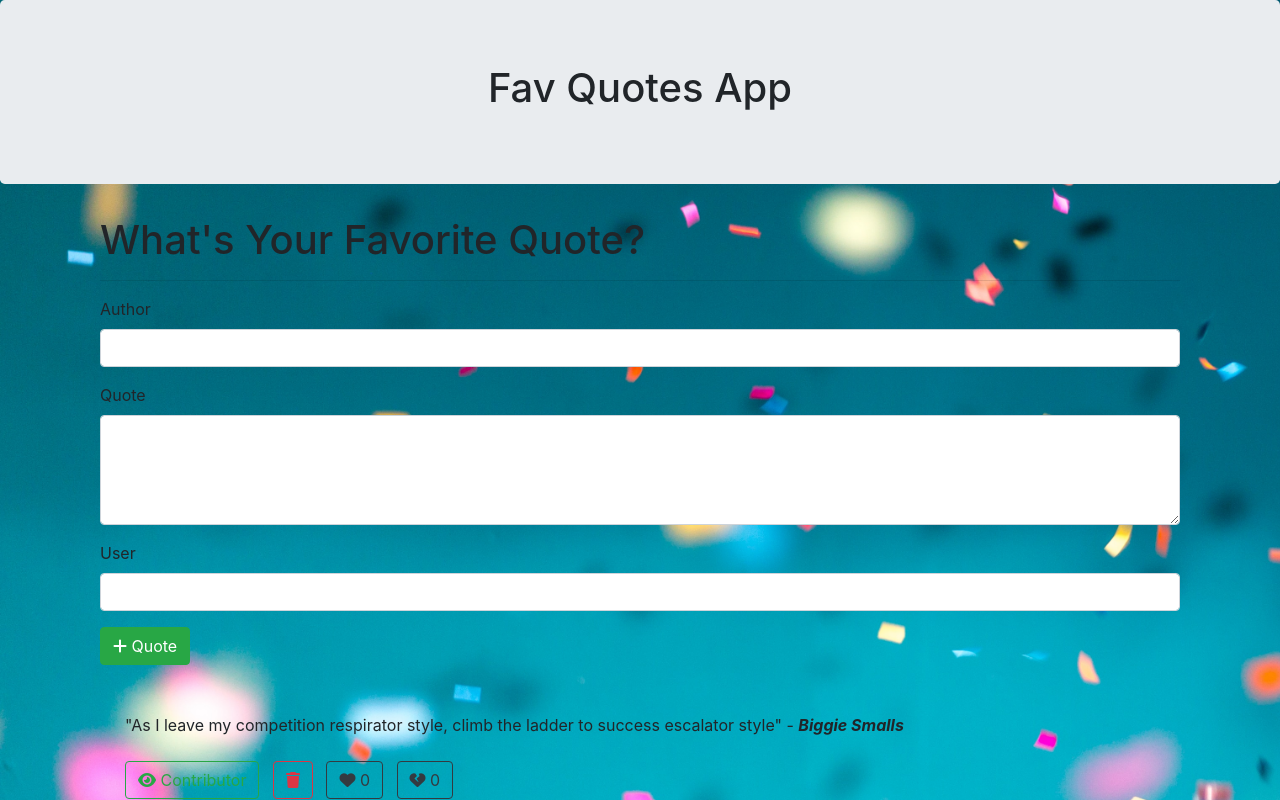
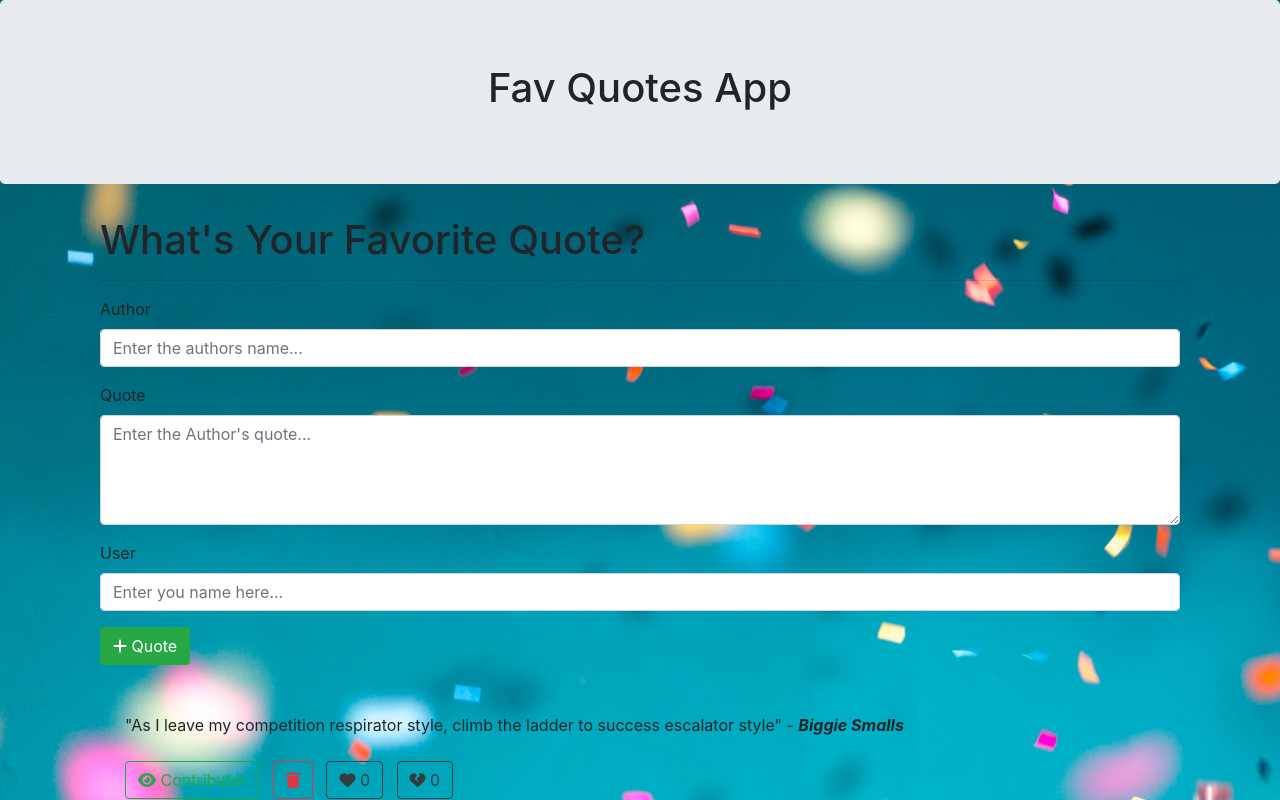
Before and after one commit to Koshin-Mohamed/quotes-ip, an Angular app: page / in a window 1280 px wide. Shown: the top 800 px of the page. Built offline with nearby package versions, Linux system fonts and the light colour scheme.

Commit message:
added placeholders to the all inputs.

```diff
--- a/src/app/app.module.ts
+++ b/src/app/app.module.ts
@@ -8,6 +8,7 @@ import { DisplayComponent } from "./display/display.component";
 import { DetailsComponent } from "./display/details/details.component";
 import { DateCountPipe } from "./date-count.pipe";
 import { FormsModule } from "@angular/forms";
+import { HighlighterDirective } from './highlighter.directive';
 
 @NgModule({
   declarations: [
@@ -15,7 +16,8 @@ import { FormsModule } from "@angular/forms";
     FormComponent,
     DisplayComponent,
     DetailsComponent,
-    DateCountPipe
+    DateCountPipe,
+    HighlighterDirective
   ],
   imports: [BrowserModule, AppRoutingModule, FormsModule],
   providers: [],
--- a/src/app/form/form.component.html
+++ b/src/app/form/form.component.html
@@ -11,6 +11,7 @@
         [(ngModel)]="newQuote.author"
         name="author"
         #author="ngModel"
+        placeholder="Enter the authors name..."
         required
       />
       <div [hidden]="author.valid || author.pristine" class="alert alert-danger">
@@ -27,6 +28,7 @@
         name="quote"
         rows="4"
         #quote="ngModel"
+        placeholder="Enter the Author's quote..."
         required
       ></textarea>
       <div [hidden]="quote.valid || quote.pristine" class="alert alert-danger">
@@ -35,7 +37,7 @@
     </div>
     <div class="form-group">
       <label for="user">User</label>
-      <input type="text" id="user" class="form-control" [(ngModel)]="newQuote.user" name="user" #user="ngModel" required />
+      <input type="text" id="user" class="form-control" [(ngModel)]="newQuote.user" name="user" #user="ngModel" placeholder="Enter you name here..." required />
       <div [hidden]="user.valid || user.pristine" class="alert alert-danger">
           <p> Your name is required</p>
         </div>
--- /dev/null
+++ b/src/app/highlighter.directive.ts
@@ -0,0 +1,14 @@
+import { Directive, ElementRef } from '@angular/core';
+
+@Directive({
+  selector: '[appHighlighter]'
+})
+export class HighlighterDirective {
+
+  constructor(private elem:ElementRef) {
+    let el  = this.elem.nativeElement;
+
+
+  }
+
+}
```
Also changed, not shown: 1 other file (tests, documents, lock files or other folders).
